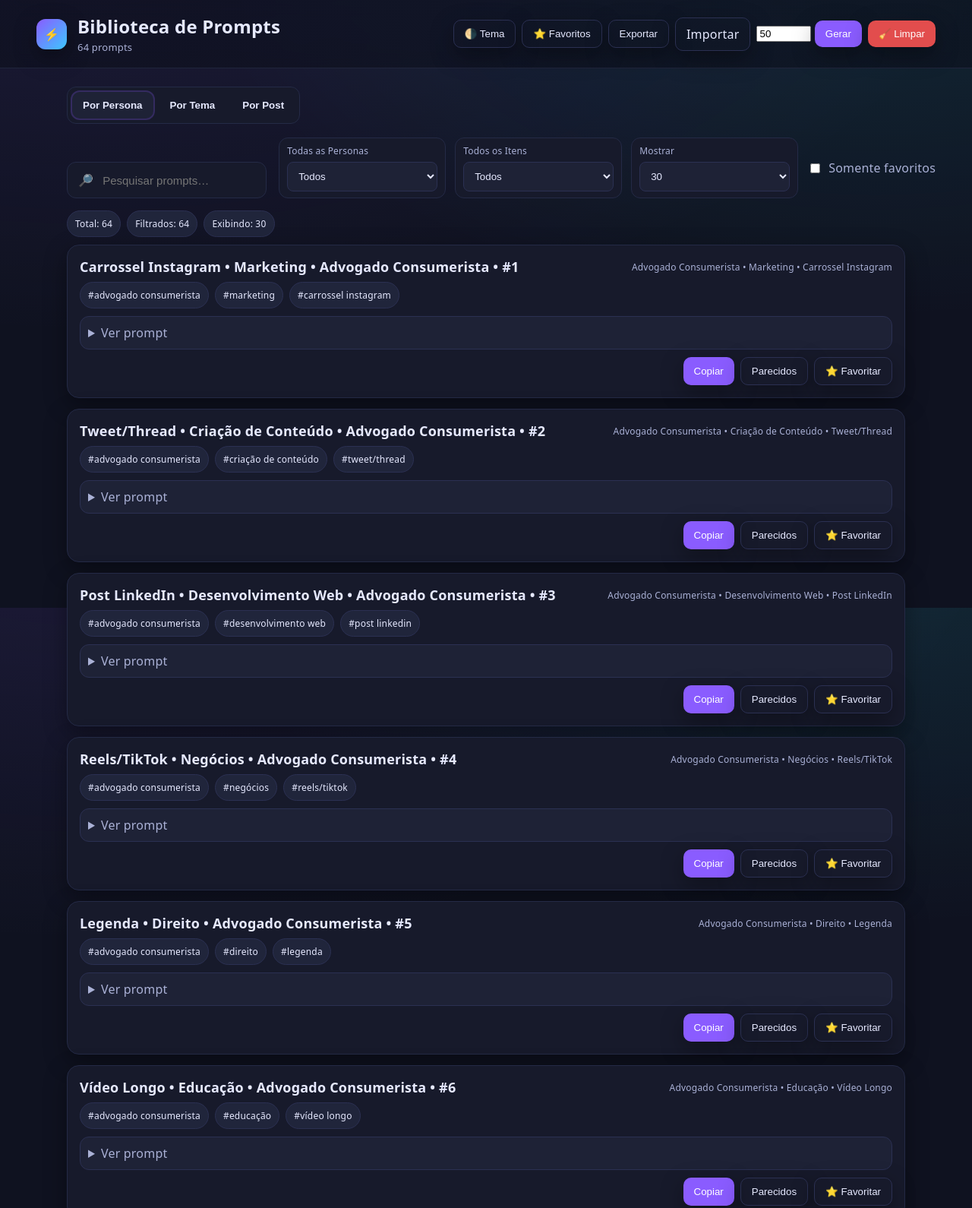
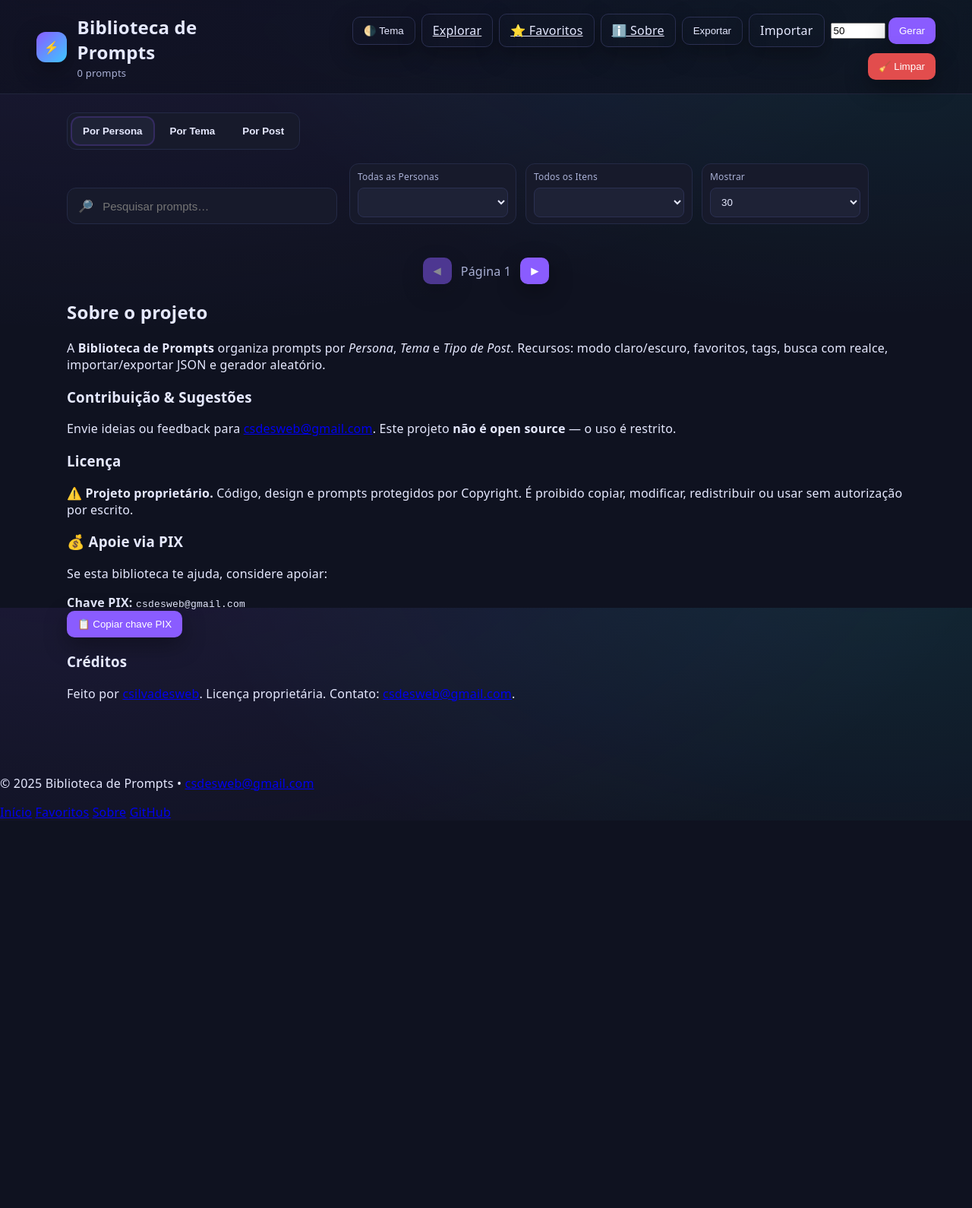
Before and after one commit to csilvadesweb/cs-prompt, a plain HTML site: page index.html in a window 1280 px wide. Shown: the top 1590 px of the page at 76% size. After the commit the page ends 1080 px from the top, so only its background shows below. Drawn offline with Linux system fonts and the light colour scheme.

Commit message:
Update index.html
Atualização

```diff
--- a/index.html
+++ b/index.html
@@ -1,10 +1,11 @@
 <!DOCTYPE html>
-<html lang="pt-br">
+<html lang="pt-br" data-theme="dark">
 <head>
-  <meta charset="UTF-8" />
-  <meta name="viewport" content="width=device-width, initial-scale=1.0"/>
-  <title>Biblioteca de Prompts • Super</title>
+  <meta charset="utf-8" />
+  <meta name="viewport" content="width=device-width,initial-scale=1"/>
+  <title>Biblioteca de Prompts — Super</title>
   <link rel="stylesheet" href="style.css"/>
+  <meta name="description" content="Biblioteca de prompts por Persona, Tema e Tipo de Post — com favoritos, modo escuro/claro e importação/exportação.">
 </head>
 <body>
   <header class="topbar">
@@ -15,20 +16,26 @@
         <p id="count">0 prompts</p>
       </div>
     </div>
-    <div class="actions">
-      <button id="btnTheme" class="btn ghost" title="Alternar tema">🌗 Tema</button>
-      <button id="btnFavView" class="btn ghost" title="Somente favoritos">⭐ Favoritos</button>
+
+    <nav class="actions">
+      <button id="btnToggleTheme" class="btn ghost" title="Alternar tema">🌗 Tema</button>
+      <a href="#/" class="btn ghost">Explorar</a>
+      <a href="#/favoritos" class="btn ghost">⭐ Favoritos</a>
+      <a href="#/sobre" class="btn ghost">ℹ️ Sobre</a>
+
       <button id="btnExport" class="btn ghost" title="Exportar JSON">Exportar</button>
       <label class="btn ghost filelabel" title="Importar JSON">
         Importar
-        <input id="fileInput" type="file" accept="application/json" hidden/>
+        <input id="fileInput" type="file" accept="application/json" hidden>
       </label>
+
       <div class="generator">
         <input id="genQty" type="number" min="1" max="1000" value="50" />
         <button id="btnGen" class="btn" title="Gerar prompts aleatórios">Gerar</button>
       </div>
+
       <button id="btnClear" class="btn danger" title="Limpar biblioteca">🧹 Limpar</button>
-    </div>
+    </nav>
   </header>
 
   <main class="container">
@@ -41,7 +48,7 @@
     <section class="controls">
       <div class="search-wrap">
         <span class="icon">🔎</span>
-        <input id="search" type="search" placeholder="Pesquisar prompts…" autocomplete="off"/>
+        <input id="search" type="search" placeholder="Pesquisar prompts…" autocomplete="off">
       </div>
 
       <div class="filters">
@@ -65,8 +72,6 @@
             <option>100</option>
           </select>
         </div>
-
-        <label class="favOnly"><input type="checkbox" id="onlyFav"/> Somente favoritos</label>
       </div>
     </section>
 
@@ -79,7 +84,54 @@
       <span id="pageInfo">Página 1</span>
       <button id="next" class="btn">▶</button>
     </footer>
+
+    <!-- SOBRE, CRÉDITOS, LICENÇA E PIX -->
+    <section id="about" class="about">
+      <h2>Sobre o projeto</h2>
+      <p>
+        A <strong>Biblioteca de Prompts</strong> organiza prompts por <em>Persona</em>, <em>Tema</em> e <em>Tipo de Post</em>.
+        Recursos: modo claro/escuro, favoritos, tags, busca com realce, importar/exportar JSON e gerador aleatório.
+      </p>
+
+      <h3>Contribuição & Sugestões</h3>
+      <p>
+        Envie ideias ou feedback para
+        <a href="mailto:csdesweb@gmail.com">csdesweb@gmail.com</a>.
+        Este projeto <strong>não é open source</strong> — o uso é restrito.
+      </p>
+
+      <h3>Licença</h3>
+      <p>
+        ⚠️ <strong>Projeto proprietário.</strong> Código, design e prompts protegidos por Copyright.
+        É proibido copiar, modificar, redistribuir ou usar sem autorização por escrito.
+      </p>
+
+      <h3>💰 Apoie via PIX</h3>
+      <p>Se esta biblioteca te ajuda, considere apoiar:</p>
+      <div class="pix-box">
+        <div><strong>Chave PIX:</strong> <code id="pixKey">csdesweb@gmail.com</code></div>
+        <button class="btn" id="copyPix">📋 Copiar chave PIX</button>
+      </div>
+
+      <h3>Créditos</h3>
+      <p>
+        Feito por <a href="https://github.com/csilvadesweb" target="_blank" rel="noopener">csilvadesweb</a>.
+        Licença proprietária. Contato: <a href="mailto:csdesweb@gmail.com">csdesweb@gmail.com</a>.
+      </p>
+    </section>
   </main>
+
+  <footer class="site-footer">
+    <div class="footer-inner">
+      <p>© 2025 Biblioteca de Prompts • <a href="mailto:csdesweb@gmail.com">csdesweb@gmail.com</a></p>
+      <nav class="footer-links">
+        <a href="#/">Início</a>
+        <a href="#/favoritos">Favoritos</a>
+        <a href="#/sobre">Sobre</a>
+        <a href="https://github.com/csilvadesweb" target="_blank" rel="noopener">GitHub</a>
+      </nav>
+    </div>
+  </footer>
 
   <template id="cardTemplate">
     <article class="card">
@@ -87,19 +139,35 @@
         <h3 class="title"></h3>
         <div class="meta"></div>
       </header>
-      <div class="tagrow"></div>
+
+      <div class="tags"></div>
+
       <details class="details">
         <summary>Ver prompt</summary>
         <pre class="prompt"></pre>
       </details>
+
+      <div class="suggestions"></div>
+
       <div class="card-actions">
         <button class="btn copy">Copiar</button>
-        <button class="btn ghost similar">Parecidos</button>
         <button class="btn ghost fav">⭐ Favoritar</button>
       </div>
     </article>
   </template>
 
   <script src="script.js"></script>
+  <script>
+    // copiar chave PIX
+    document.addEventListener('click', (e)=>{
+      if(e.target && e.target.id==='copyPix'){
+        const key = document.getElementById('pixKey').textContent.trim();
+        navigator.clipboard.writeText(key).then(()=>{
+          e.target.textContent = '✅ Copiado!';
+          setTimeout(()=> e.target.textContent = '📋 Copiar chave PIX', 1500);
+        });
+      }
+    });
+  </script>
 </body>
 </html>
```
